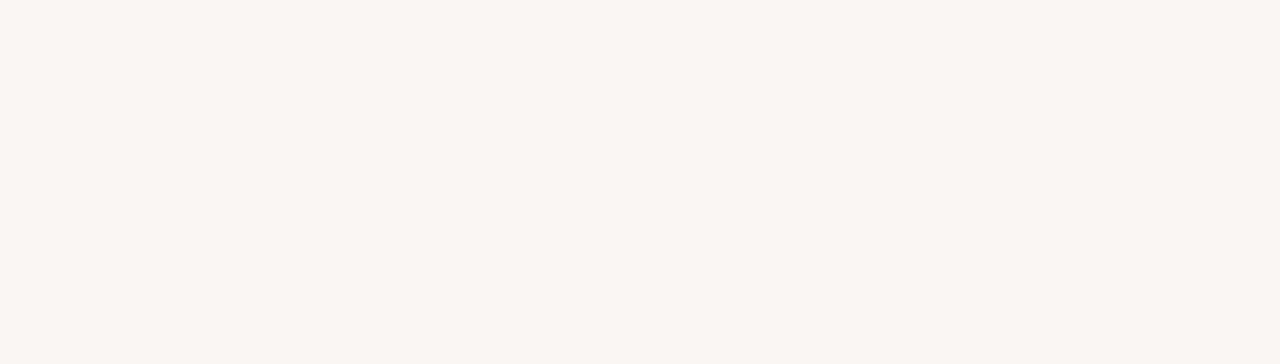
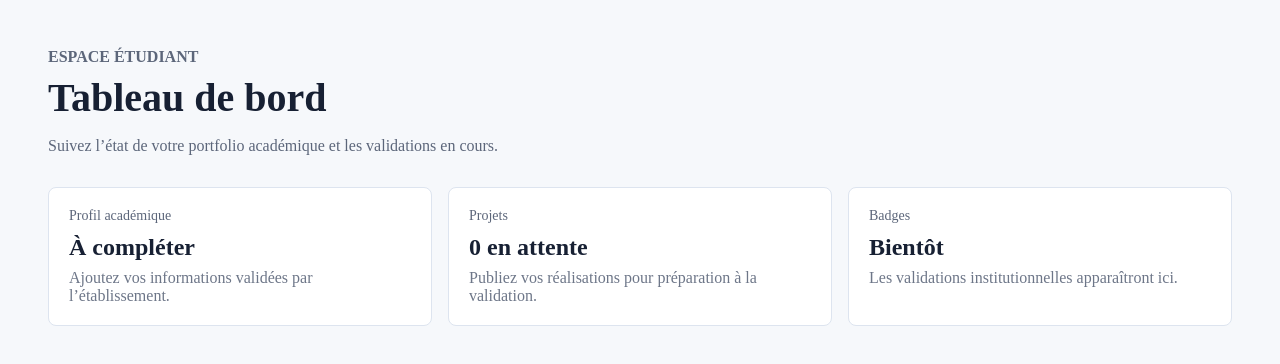
Before and after one commit to wolfrina19/testingPR, a Vue app in the folder frontend/: page /dashboard in a window 1280 px wide. Before the commit this address had no page. Shown: the top 364 px of the page. Built offline with nearby package versions, Linux system fonts and the light colour scheme.

Commit message:
feat: modifs frontend pour tester la sync

```diff
--- a/frontend/src/router/index.js
+++ b/frontend/src/router/index.js
@@ -1,6 +1,7 @@
 import { createRouter, createWebHistory } from 'vue-router'
 import LoginView from '../views/LoginView.vue'
 import RequestAccessView from '../views/RequestAccessView.vue'
+import DashboardView from '../views/DashboardView.vue'
 
 const router = createRouter({
   history: createWebHistory(),
@@ -19,6 +20,11 @@ const router = createRouter({
       name: 'request-access',
       component: RequestAccessView,
     },
+    {
+      path: '/dashboard',
+      name: 'dashboard',
+      component: DashboardView,
+    },
   ],
 })
 
--- /dev/null
+++ b/frontend/src/views/DashboardView.vue
@@ -0,0 +1,100 @@
+<script setup>
+const cards = [
+  {
+    title: 'Profil académique',
+    value: 'À compléter',
+    description: 'Ajoutez vos informations validées par l’établissement.',
+  },
+  {
+    title: 'Projets',
+    value: '0 en attente',
+    description: 'Publiez vos réalisations pour préparation à la validation.',
+  },
+  {
+    title: 'Badges',
+    value: 'Bientôt',
+    description: 'Les validations institutionnelles apparaîtront ici.',
+  },
+]
+</script>
+
+<template>
+  <main class="dashboard-page">
+    <section class="dashboard-header">
+      <p class="eyebrow">Espace étudiant</p>
+      <h1>Tableau de bord</h1>
+      <p>
+        Suivez l’état de votre portfolio académique et les validations en cours.
+      </p>
+    </section>
+
+    <section class="dashboard-grid" aria-label="Résumé du compte">
+      <article v-for="card in cards" :key="card.title" class="dashboard-card">
+        <span>{{ card.title }}</span>
+        <strong>{{ card.value }}</strong>
+        <p>{{ card.description }}</p>
+      </article>
+    </section>
+  </main>
+</template>
+
+<style scoped>
+.dashboard-page {
+  min-height: 100vh;
+  padding: 48px;
+  background: #f6f8fb;
+  color: #172033;
+}
+
+.dashboard-header {
+  max-width: 720px;
+  margin-bottom: 32px;
+}
+
+.eyebrow {
+  margin: 0 0 8px;
+  color: #2f6fed;
+  font-weight: 700;
+  text-transform: uppercase;
+}
+
+h1 {
+  margin: 0 0 12px;
+  font-size: 40px;
+}
+
+.dashboard-header p {
+  color: #5c667a;
+}
+
+.dashboard-grid {
+  display: grid;
+  grid-template-columns: repeat(auto-fit, minmax(220px, 1fr));
+  gap: 16px;
+}
+
+.dashboard-card {
+  padding: 20px;
+  border: 1px solid #dde4ef;
+  border-radius: 8px;
+  background: #ffffff;
+}
+
+.dashboard-card span {
+  display: block;
+  margin-bottom: 10px;
+  color: #5c667a;
+  font-size: 14px;
+}
+
+.dashboard-card strong {
+  display: block;
+  margin-bottom: 8px;
+  font-size: 24px;
+}
+
+.dashboard-card p {
+  margin: 0;
+  color: #6d7688;
+}
+</style>
```
